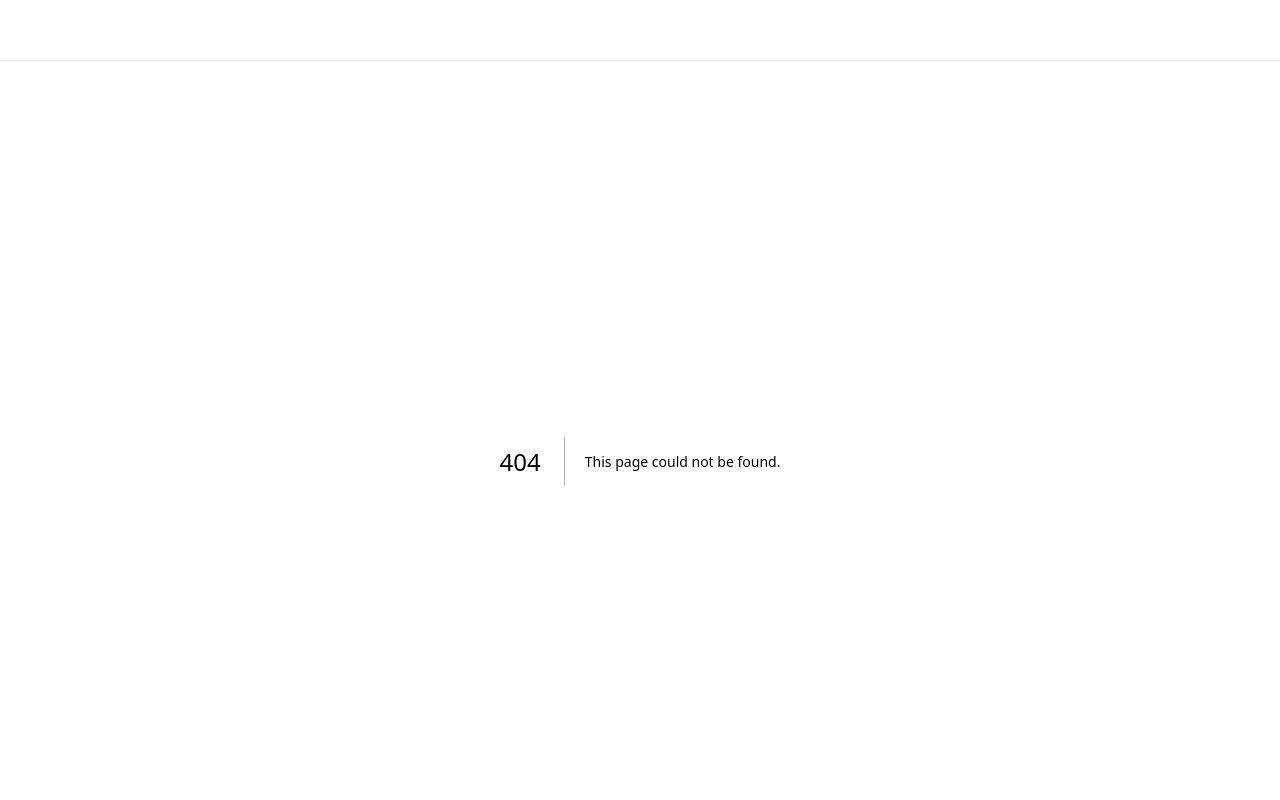
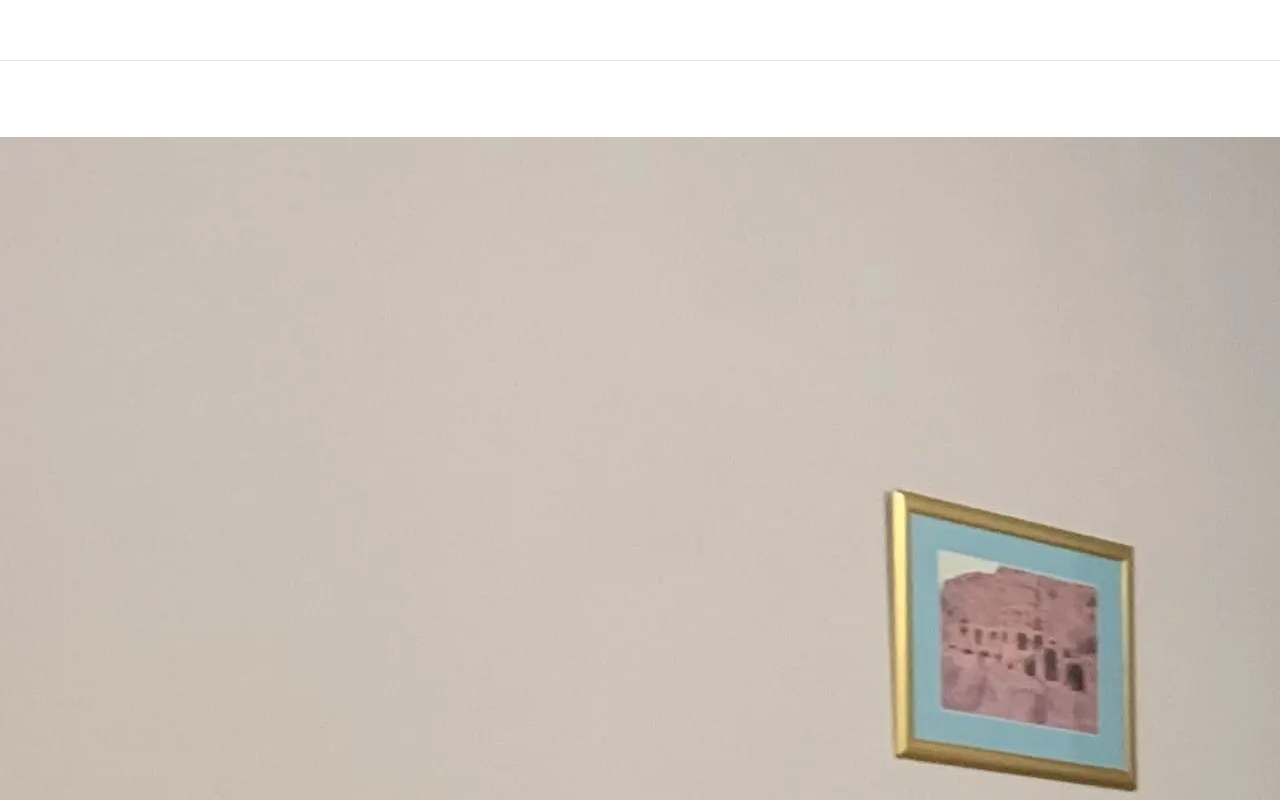
Before and after one commit to TDomagalski/nextjs-15-roomwork, a Next.js app: page /kwatery/kwatera-1-parter in a window 1280 px wide. Before the commit this address had no page. Shown: the top 800 px of the page. Built offline with nearby package versions, Linux system fonts and the light colour scheme.

Commit message:
feat: add button to room details. Styles left

```diff
--- a/src/app/data/rooms.jsx
+++ b/src/app/data/rooms.jsx
@@ -1,7 +1,9 @@
-export const rooms = [
+const rooms = [
   {
     id: 1,
     name: 'Kwatera 1 na piętrze',
+    url: '/kwatery/kwatera-1-pietro',
+    slug: 'kwatera-1-pietro',
     images: [
       {
         id: 1,
@@ -36,6 +38,8 @@ export const rooms = [
   {
     id: 2,
     name: 'Kwatera 2 na piętrze',
+    url: '/kwatery/kwatera-2-pietro',
+    slug: 'kwatera-2-pietro',
     images: [
       {
         id: 1,
@@ -65,6 +69,9 @@ export const rooms = [
   {
     id: 3,
     name: 'Kwatera 3 na piętrze',
+    url: '/kwatery/kwatera-3-pietro',
+    slug: 'kwatera-3-pietro',
+
     images: [
       {
         id: 1,
@@ -99,6 +106,9 @@ export const rooms = [
   {
     id: 4,
     name: 'Kwatera 4 na piętrze',
+    url: '/kwatery/kwatera-4-pietro',
+    slug: 'kwatera-4-pietro',
+
     images: [
       {
         id: 1,
@@ -133,6 +143,9 @@ export const rooms = [
   {
     id: 5,
     name: 'Kwatera 5 na piętrze',
+    url: '/kwatery/kwatera-5-pietro',
+    slug: 'kwatera-5-pietro',
+
     images: [
       {
         id: 1,
@@ -151,6 +164,8 @@ export const rooms = [
   {
     id: 6,
     name: 'Kwatera 1 na parterze',
+    url: '/kwatery/kwatera-1-parter',
+    slug: 'kwatera-1-parter',
     images: [
       {
         id: 1,
@@ -180,6 +195,8 @@ export const rooms = [
   {
     id: 7,
     name: 'Kwatera 2 na parterze',
+    url: '/kwatery/kwatera-2-parter',
+    slug: 'kwatera-2-parter',
     images: [
       {
         id: 1,
@@ -209,6 +226,8 @@ export const rooms = [
   {
     id: 8,
     name: 'Kwatera 3 na parterze',
+    url: '/kwatery/kwatera-3-parter',
+    slug: 'kwatera-3-parter',
     images: [
       {
         id: 1,
@@ -238,6 +257,8 @@ export const rooms = [
   {
     id: 9,
     name: 'Kwatera 4 na parterze',
+    url: '/kwatery/kwatera-4-parter',
+    slug: 'kwatera-4-parter',
     images: [
       {
         id: 1,
@@ -267,6 +288,8 @@ export const rooms = [
   {
     id: 10,
     name: 'Kwatera 5 na parterze',
+    url: '/kwatery/kwatera-5-parter',
+    slug: 'kwatera-5-parter',
     images: [
       {
         id: 1,
@@ -296,6 +319,8 @@ export const rooms = [
   {
     id: 11,
     name: 'Kwatera 6 na parterze',
+    url: '/kwatery/kwatera-6-parter',
+    slug: 'kwatera-6-parter',
     images: [
       {
         id: 1,
@@ -318,3 +343,5 @@ export const rooms = [
     ],
   },
 ];
+
+export default rooms;
--- /dev/null
+++ b/src/app/kwatery/[slug]/page.jsx
@@ -0,0 +1,50 @@
+'use client';
+
+import rooms from '../../data/rooms';
+import { useParams } from 'next/navigation';
+import Head from 'next/head';
+
+export default function RoomDetail() {
+  // Pobieranie parametrów dynamicznych z useParams
+  const params = useParams();
+  const slug = params?.slug;
+
+  // Znajdź pokój na podstawie slug
+  const room = rooms.find((r) => r.slug === slug);
+
+  if (!room) {
+    return <p>Pokój nie znaleziony</p>;
+  }
+
+  return (
+    <>
+      <Head>
+        <title>{room.name} | Kwatery Pracownicze Słomniki</title>
+        <meta name='description' content={room.description} />
+        <meta property='og:title' content={room.name} />
+        <meta property='og:description' content={room.description} />
+        <meta property='og:image' content={room.images[0]?.url} />
+      </Head>
+
+      <div className='room-detail'>
+        <h1>{room.name}</h1>
+        <p>{room.description}</p>
+        <div className='room-images'>
+          {room.images.map((img) => (
+            <img key={img.id} src={img.url} alt={img.alt} />
+          ))}
+        </div>
+        <div className='room-details'>
+          {room.details.map((detail, index) => (
+            <div key={index} className='detail'>
+              <span>{detail.icon}</span>
+              <span>
+                {detail.value} {detail.label}
+              </span>
+            </div>
+          ))}
+        </div>
+      </div>
+    </>
+  );
+}
--- a/src/app/kwatery/page.jsx
+++ b/src/app/kwatery/page.jsx
@@ -1,7 +1,7 @@
 'use client';
 import { useState } from 'react';
 import { AnimatePresence } from 'framer-motion';
-import { rooms } from '../data/rooms';
+import rooms from '../data/rooms';
 import RoomCard from '@components/rooms/roomCard/RoomCard';
 
 import styles from './rooms.module.scss';
@@ -78,6 +78,8 @@ export default function Rooms() {
                 <RoomCard
                   key={room.id}
                   name={room.name}
+                  url={room.url}
+                  slug={room.slug}
                   images={room.images}
                   description={room.description}
                   details={room.details}
```
Also changed, not shown: src/components/rooms/roomCard/RoomCard.jsx (+17 -5 lines).
